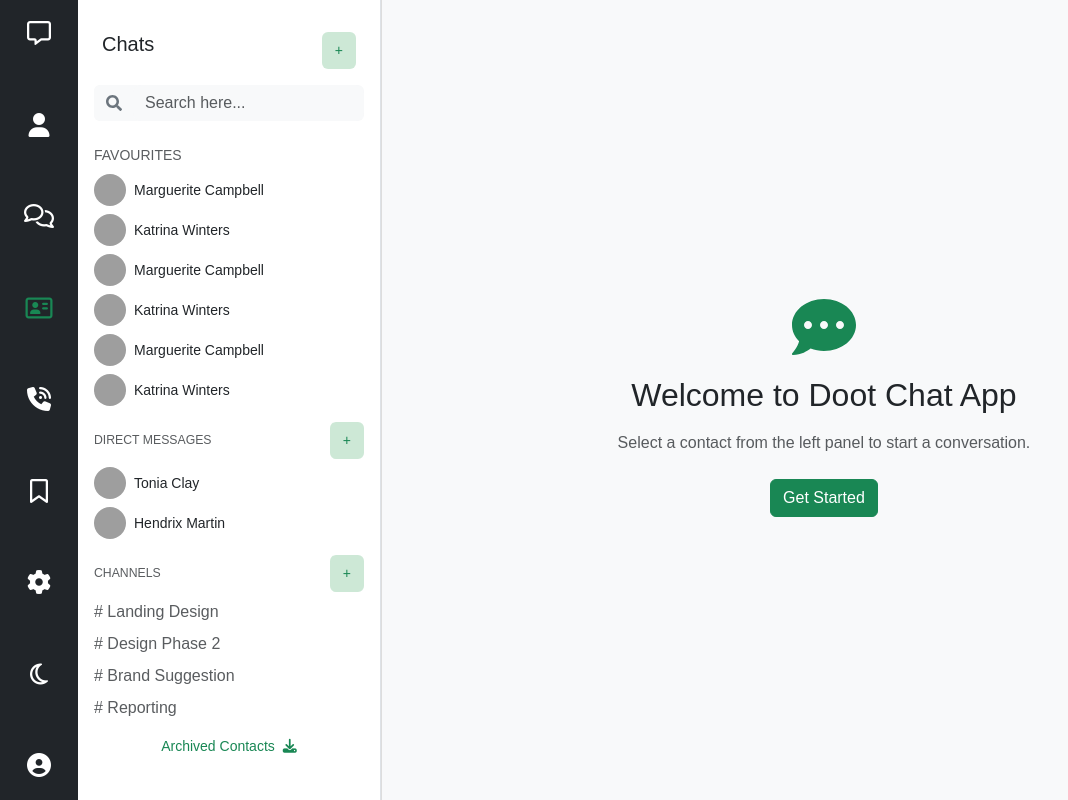
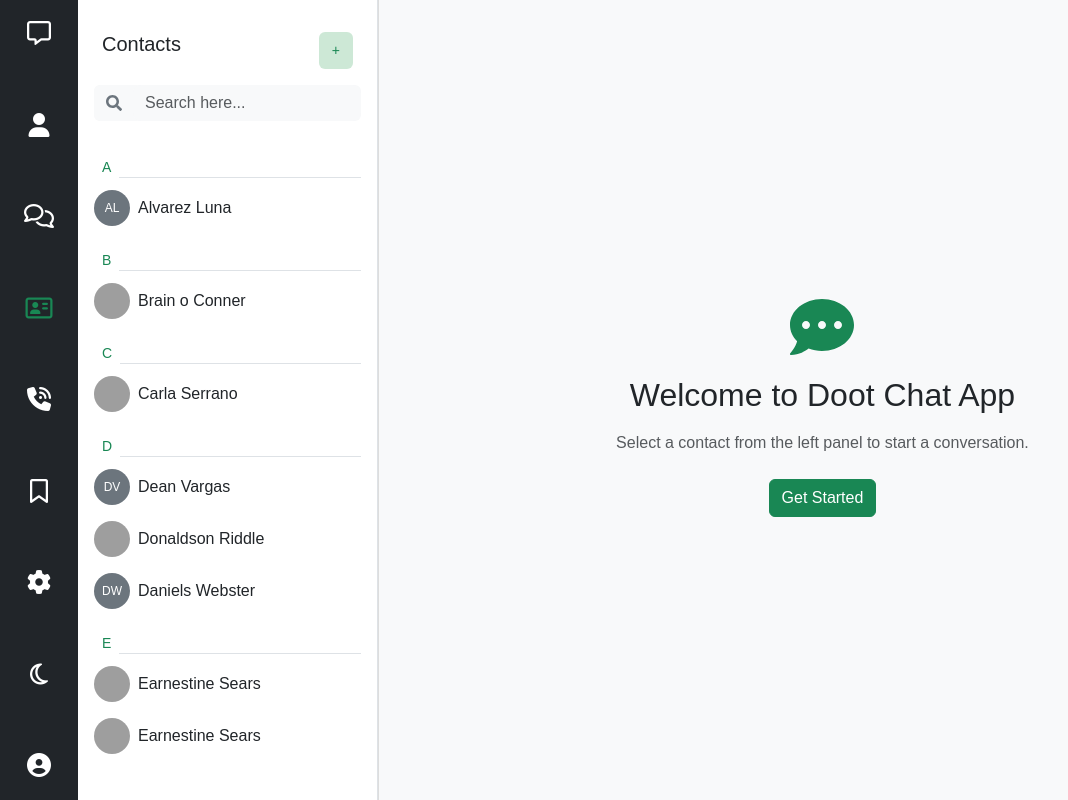
Before and after one commit to Devide21/Chat-App, a React (Vite) app: page / in a window 1280 px wide. Both pictures are taken after a click on the icon 39 px from the left and 307 px from the top of the page. Shown: the whole page, without its empty margins (0-1068 px from the left). Built offline with nearby package versions, Linux system fonts and the light colour scheme; grey boxes are pictures that could not be loaded.

Commit message:
Fixed all pages and side paged rendering issue

```diff
--- a/src/components/BookmarkList.jsx
+++ b/src/components/BookmarkList.jsx
@@ -40,9 +40,9 @@
 
 const BookmarkList = () => {
     return (
-        <div className="p-3 pt-0 bg-white rounded shadow-sm book-mark vh-100 overflow-auto" >
-            <div className='position-sticky top-0 z-3 bg-white p-3 pb-2'>
-                <h6 className="mb-3 fw-bold text-start fs-4 text-dark-emphasis position-sticky top-0 ">Bookmark</h6>
+        <div className="p-3 pt-0 bg-white rounded shadow-sm book-mark vh-100 overflow-auto" style={{ width: "300px" }}>
+            <div className='position-sticky top-0 z-3 bg-white p-4 ps-3 pb-2'>
+                <h6 className=" fw-bold text-start fs-4 text-dark-emphasis position-sticky top-0 ">Bookmark</h6>
             </div>
             <ul className="list-group border-0">
                 {bookmarks.map((item, index) => (
--- a/src/components/CallHistory.jsx
+++ b/src/components/CallHistory.jsx
@@ -164,8 +164,8 @@
 const CallHistory = () => {
     return (
         <div className="border-end bg-white" style={{ width: "300px", height: "100vh", overflowY: "auto" }}>
-            <div className="px-3 py-3 border-bottom d-flex justify-content-between position-sticky top-0 z-3 bg-white p-3 pb-2 ">
-                <h5 className="mb-0 fw-semibold text-dark fs-4">Calls</h5>
+            <div className=" d-flex justify-content-between position-sticky top-0 z-3 bg-white p-4 ">
+                <h5 className="mb-0 fw-semibold text-dark opacity-75 fs-4 ">Calls</h5>
             </div>
             <div className="list-group bg-white rounded p-2">
                 {calls.map((call, idx) => (
--- a/src/components/ChatLayout.jsx
+++ b/src/components/ChatLayout.jsx
@@ -20,8 +20,6 @@
   useEffect(() => {
     dispatch(UpdateSidebarType("CONTACT"));
   }, []);
-
-
 
   const [messages, setMessages] = useState([
     { id: 1, sender: 'Alice', text: 'Hey team, any update on the report?', time: '10:05 AM', mine: false, profile: 'https://static.vecteezy.com/system/resources/previews/000/439/863/non_2x/vector-users-icon.jpg' },
@@ -57,29 +55,10 @@
     setAddMessage('');
   };
 
-
-  const handleSubmit = (e) => {
-    e.preventDefault();
-    if (addMessage.trim() !== "") {
-      // Add the new message to the messages array
-      const newMessage = {
-        id: messages.length + 1,
-        sender: 'You',
-        text: addMessage,
-        time: new Date().toLocaleTimeString([], { hour: '2-digit', minute: '2-digit' }),
-        mine: true,
-        profile: 'https://static.vecteezy.com/system/resources/previews/000/439/863/non_2x/vector-users-icon.jpg'
-      };
-      messages.push(newMessage);
-      setAddMessage(""); // Clear the input field
-      console.log(newMessage);
-      console.log(messages);
-    }
-
-  }
   const handleSidebarChange = (item) => {
     setSideIconbar(item)
   }
+
   const dispatch = useDispatch();
   const { sidebar } = useSelector((store) => store.app);
 
--- a/src/components/ChatList.jsx
+++ b/src/components/ChatList.jsx
@@ -12,7 +12,7 @@
 
   return (
     <>
-      <div className="border-end bg-white" style={{  height: "100vh", width:"max-content" }}>
+      <div className="border-end bg-white" style={{ height: "100vh", width: "300px" }}>
         <div className="position-sticky top-0 z-3 bg-white p-3 pb-2">
           <div className="px-2 py-3 d-flex justify-content-between position-sticky top-0 z-3 bg-white p-3 pb-2">
             <h5 className="mb-0">Chats</h5>
--- a/src/components/ContactList.jsx
+++ b/src/components/ContactList.jsx
@@ -1,6 +1,7 @@
 import React, { useState } from 'react';
 import { FormControl } from 'react-bootstrap';
 import { ThreeDotsVertical } from 'react-bootstrap-icons';
+import { FaSearch } from 'react-icons/fa';
 
 const contacts = [
     { id: 1, name: "Alvarez Luna", avatar: null },
@@ -34,23 +35,29 @@
     const groupedContacts = groupContacts(filteredContacts);
 
     return (
-        <div className="p-3" style={{ width: '300px', height: '100vh', borderRight: '1px solid #eee' }}>
-            <div className="d-flex justify-content-between align-items-center mb-3">
-                <h5 className="mb-0 fw-bold">Contacts</h5>
+        <>
+            <div className="border-end bg-white" style={{ height: "100vh", width: "300px" }}>
+                <div className="position-sticky top-0 z-3 bg-white p-3 pb-2">
+                    <div className="px-2 py-3 d-flex justify-content-between position-sticky top-0 z-3 bg-white p-3 pb-2">
+                        <h5 className="mb-0">Contacts</h5>
                         <button className="btn text-success btn-sm rounded-2" style={{ padding: "7px 12px", backgroundColor: "rgb(78 172 109 / 28%)" }}>+</button>
                     </div>
 
-            <div className="input-group mb-3">
-                <FormControl
-                    placeholder="Search Contacts..."
-                    value={searchTerm}
+                    <div className=" py-2 ">
+                        <div className="input-group bg-light rounded-2">
+                            <span className="input-group-text text-secondary bg-light border-0">
+                                <FaSearch />
+                            </span>
+                            <input
+                                type="text"
+                                className="form-control border-0 rounded-3  text-body-tertiary bg-light fw-lighter fs-6"
+                                placeholder="Search here..."
                                 onChange={(e) => setSearchTerm(e.target.value)}
                             />
-                <span className="input-group-text bg-white">
-                    <i className="bi bi-search"></i>
-                </span>
                         </div>
-            <div style={{ height: "79vh", overflowY: "scroll" }}>
+                    </div>
+                </div>
+                <div className='p-3 py-1' style={{ height: "78vh", overflow: "auto" }}>
                     {Object.keys(groupedContacts).sort().map(letter => (
                         <div key={letter}>
                             <div className="d-flex text-muted small mb-1 mt-3">
@@ -87,8 +94,10 @@
                         </div>
                     ))}
                 </div>
+
             </div>
+        </>
     );
 };
-
+//
 export default ContactList;
--- a/src/components/IconBar.jsx
+++ b/src/components/IconBar.jsx
@@ -1,11 +1,9 @@
 import React, { useState } from 'react';
-import { FaSearch, FaPlus, FaCommentDots, FaUserFriends, FaPhone, FaFileAlt, FaMoon, FaUserCircle } from "react-icons/fa";
 import { pages } from './pages';
 
 
 function IconBar({ onSelectedIcon }) {
     const [selectedIcon, setSelectedIcon] = useState("DummyIcon");
-    console.log(selectedIcon);
 
     return (
         <>
@@ -16,13 +14,13 @@
                         <i className={` ${selectedIcon === page.component ? 'text-success' : 'text-white'} ${page.icon} `}
                             onClick={() => {
                                 setSelectedIcon(page.component);
-                                onSelectedIcon(selectedIcon);
+                                onSelectedIcon(page.component);
                             }}>
 
                         </i>
                     </div>
                 ))}
-            </div>
+            </div >
         </>
     )
 }
--- a/src/components/SideBars.jsx
+++ b/src/components/SideBars.jsx
@@ -1,4 +1,3 @@
-// Sidebar.js
 import React from 'react';
 
 function Sidebar({ pages, onSelectPage }) {
--- a/src/components/SidebarContent.jsx
+++ b/src/components/SidebarContent.jsx
@@ -1,4 +1,3 @@
-// SidebarContent.jsx
 import React from "react";
 import ChatList from "./ChatList";
 import ContactList from "./ContactList";
@@ -9,7 +8,7 @@
 import WelcomePane from "./WelcomePane";
 
 const SidebarContent = ({ sidebar, setSelectedContact }) => {
-console.log(sidebar);
+    // console.log(sidebar);
 
     switch (sidebar) {
         case "ChatList":
```
Lines whose indentation alone changed are shown as unchanged.
